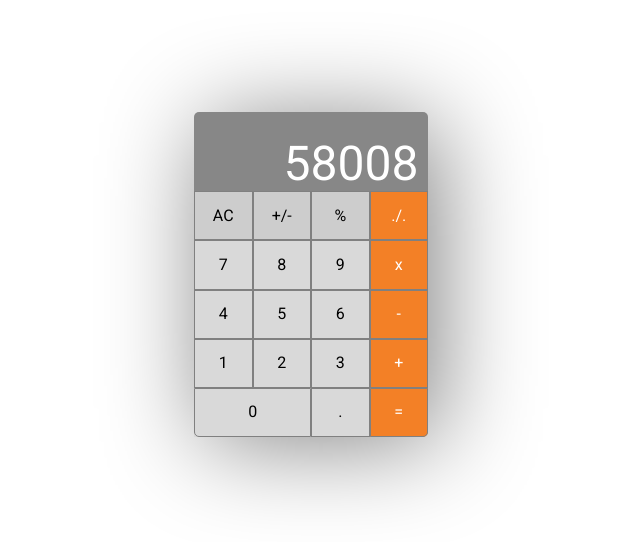
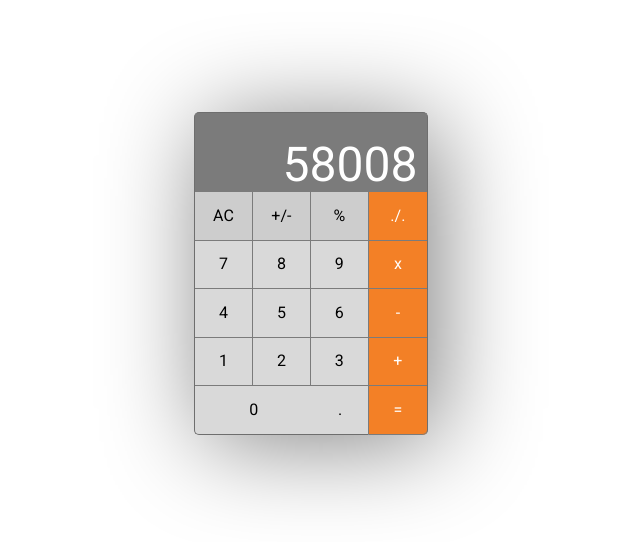
Before and after one commit to brac/calcClone, a website: page index.html in a window 1280 px wide. Shown: the part 128-670 px from the top of the page, without its empty margins (329-969 px from the left). Drawn offline with Linux system fonts and the light colour scheme.

Commit message:
grid lines

```diff
--- a/index.css
+++ b/index.css
@@ -5,7 +5,7 @@
 }
 
 .calculator {
-  background-color: #878787;
+  /*background-color: red;*/
   bottom: 0;
   border-radius: 5px;
   box-shadow: 10px 10px 100px grey;
@@ -19,7 +19,13 @@
 }
 
 .calculator-outputview {
+  background-color: #7B7B7B;
+  border-top-left-radius: 5px;
+  border-top-right-radius: 5px;
   color: white;
+  border-left: 1px solid #6E6E6E;
+  border-right: 1px solid #6E6E6E;
+  border-top: 1px solid #6E6E6E;
 }
 
   .calculator-outputview-output{
@@ -40,23 +46,22 @@
   .calculator-keypad-functionkeys {
     background-color: #F38026;
     border-bottom-right-radius: 5px;
+    border-right: 1px solid #6E6E6E;
     flex: .25;
-
   }
 
     .calculator-keypad-functionkeys-functionkey,
     .calculator-keypad-inputkeys-adjustkeys-adjustkey,
     .calculator-keypad-inputkeys-numberkeys-numberkey {
-      padding: .9em 0 .9em 0;
+      padding: .91em 0 .91em 0;
+
     }
 
     .calculator-keypad-functionkeys-functionkey {
-      border: 1px solid grey;
+      border-bottom: 1px solid #7B7B7B;
       color: white;
       text-align: center;
     }
-
-
 
     .calculator-keypad-functionkeys :last-child {
       border-bottom-right-radius: 5px;
@@ -69,28 +74,58 @@
   }
 
     .calculator-keypad-inputkeys-adjustkeys-adjustkey {
-      border: 1px solid grey;
+      border-bottom: 1px solid #7B7B7B;
       flex: 1 0 30%;
       text-align: center;
     }
 
+    .calculator-keypad-inputkeys-adjustkeys-adjustkey:last-child {
+      border-left: 1px solid #7B7B7B;
+      border-right: 1px solid #7B7B7B;
+    }
+
+    .calculator-keypad-inputkeys-adjustkeys-adjustkey:first-child {
+      border-left: 1px solid #6E6E6E;
+      border-right: 1px solid #7B7B7B;
+    }
+
   .calculator-keypad-inputkeys-numberkeys {
     background-color: #D9D9D9;
+    border-bottom: 1px solid #6E6E6E;
+    border-left: 1px solid #6E6E6E;
+    border-right: 1px solid #7B7B7B;
     display: flex;
     flex-direction: row;
     flex-wrap: wrap;
+    border-bottom-left-radius: 5px;
   }
 
     .calculator-keypad-inputkeys-numberkeys-numberkey {
-      border: 1px solid grey;
+      border-bottom: 1px solid #7B7B7B;
       flex: 1 0 30%;
       text-align: center;
+
+    }
+
+    .calculator-keypad-inputkeys-numberkeys-numberkey:last-child,
+    .calculator-keypad-inputkeys-numberkeys-numberkey:nth-last-child(2) {
+      border-bottom: 0;
     }
 
     .calculator-keypad-inputkeys-numberkeys :nth-last-child(2) {
       border-bottom-left-radius: 5px;
     }
 
+    .calculator-keypad-inputkeys-numberkeys :nth-child(3n) {
+      border-left: 1px solid #7B7B7B;
+    }
+
+    .calculator-keypad-inputkeys-numberkeys :nth-child(1),
+    .calculator-keypad-inputkeys-numberkeys :nth-child(4),
+    .calculator-keypad-inputkeys-numberkeys :nth-child(7) {
+      border-right: 1px solid #7B7B7B;
+    }
+
     .calculator-keypad-inputkeys-numberkeys :last-child {
       flex: 0 0 32%;
     }
```
